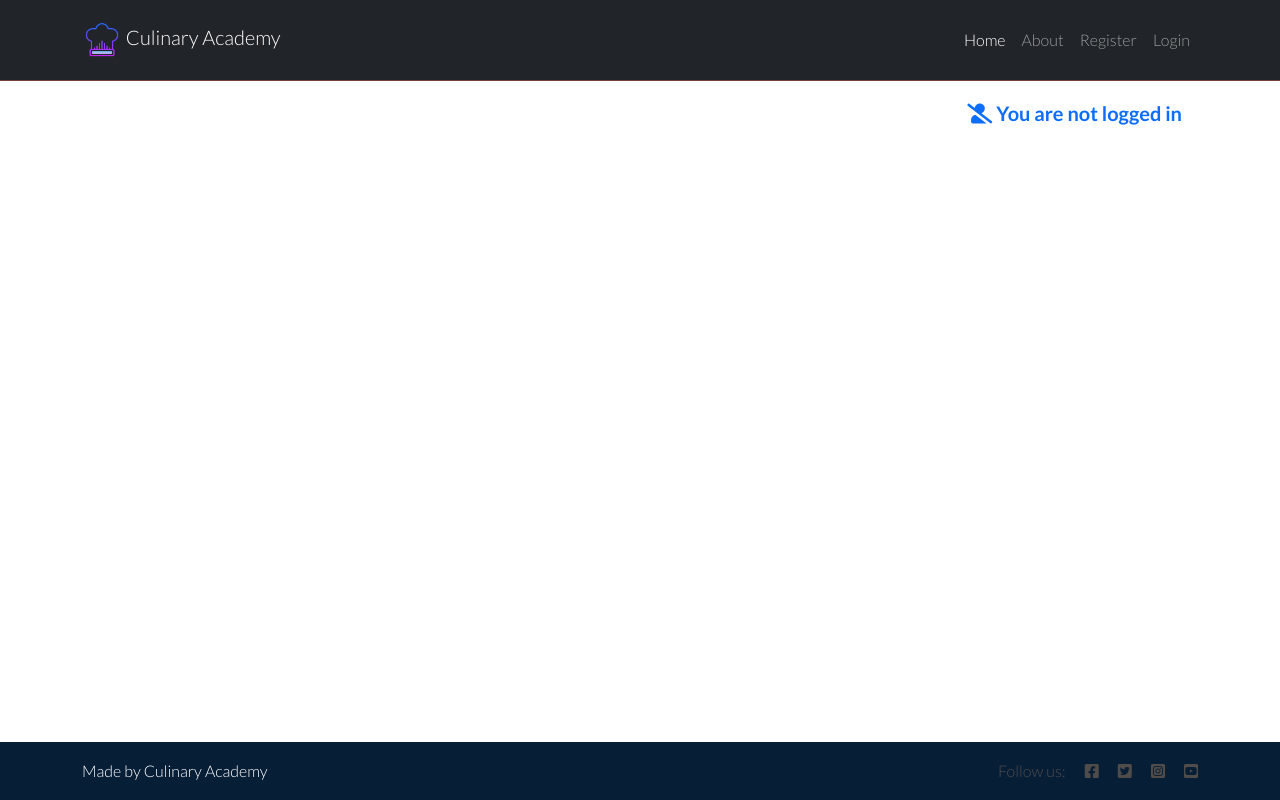
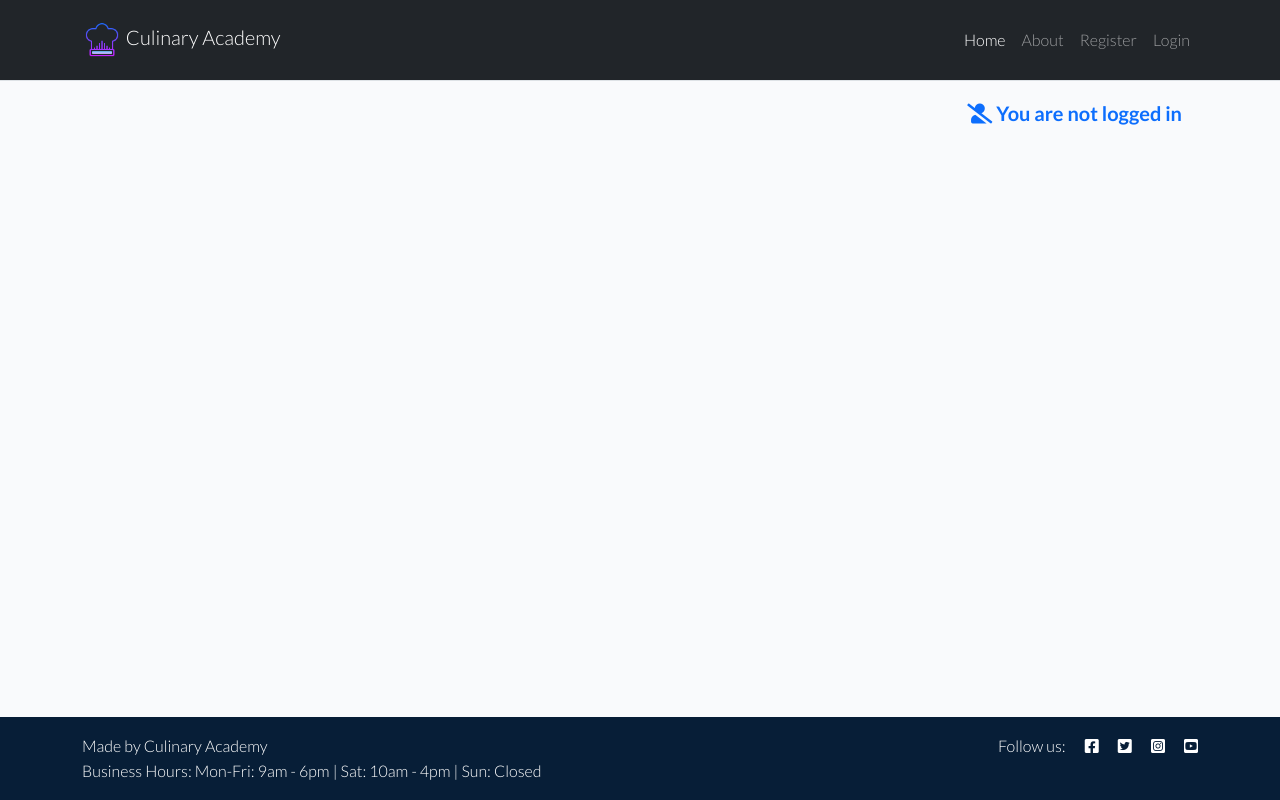
Before and after one commit to XOZANAYKUT/project4, a Django app: page / in a window 1280 px wide. Run offline with Django 4.2, Linux system fonts and the light colour scheme; data that the repository does not hold is empty.

Commit message:
Updated social icons and business hours in the footer

```diff
--- a/static/css/style.css
+++ b/static/css/style.css
@@ -19,7 +19,7 @@ body {
 }
 
 .main-bg {
-    background-color: #ffffff;
+    background-color:  #F9FAFC;
 }
 
 .card {
@@ -172,8 +172,8 @@ body {
 }
 
 .navbar {
-    background-color: #000;
-    border-bottom: 1px solid #754141;
+    background-color:  #343a40;
+    border-bottom: 1px solid #dee2e6;
     padding: 15px 0;
 }
 
--- a/templates/base.html
+++ b/templates/base.html
@@ -121,12 +121,18 @@
                     <p class="m-0 text-white">Made by Culinary Academy</p>
                 </div>
                 <div class="col-md-6">
-                    <p class="m-0 text-end">
+                    <p class="m-0 text-white text-end">
                         Follow us:
                         <i class="fab fa-facebook-square ms-3"></i>
                         <i class="fab fa-twitter-square ms-3"></i>
                         <i class="fab fa-instagram-square ms-3"></i>
                         <i class="fab fa-youtube-square ms-3"></i>
+                    </p>
+                </div>
+                <div class="col-md-6 business-hours">
+                    <p class="m-0 text-white text-start">
+                        <span class="hours-text">Business Hours:</span>
+                        <span class="hours">Mon-Fri: 9am - 6pm | Sat: 10am - 4pm | Sun: Closed</span>
                     </p>
                 </div>
             </div>
```
Lines whose indentation alone changed are shown as unchanged.
